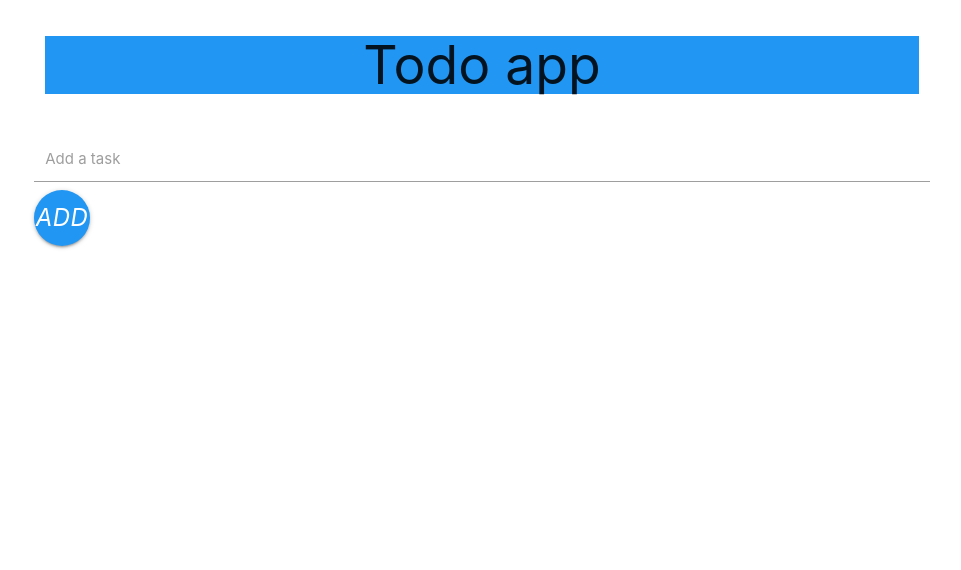
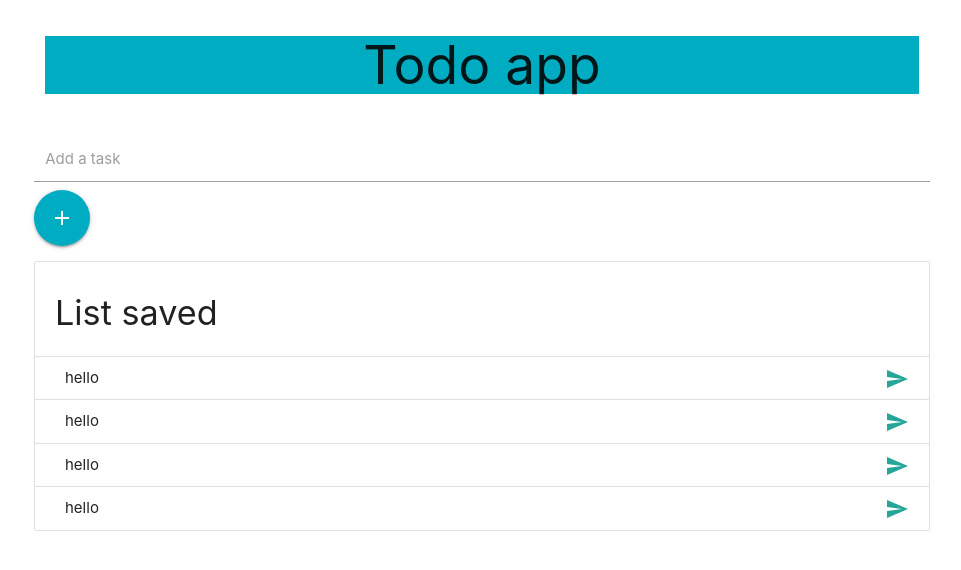
Before and after one commit to laura-ksm/todo-app, a plain HTML site: page index.html in a window 1280 px wide. Shown: the whole page, without its empty margins (158-1119 px from the left). Drawn offline with nearby package versions, Linux system fonts and the light colour scheme.

Commit message:
adding some style..

```diff
--- a/index.html
+++ b/index.html
@@ -7,6 +7,8 @@
     <link rel="stylesheet" href="https://cdnjs.cloudflare.com/ajax/libs/materialize/1.0.0/css/materialize.min.css">
     <!-- Compiled and minified JavaScript -->
     <script src="https://cdnjs.cloudflare.com/ajax/libs/materialize/1.0.0/js/materialize.min.js"></script>
+    <!-- Material Icons -->
+    <link href="https://fonts.googleapis.com/icon?family=Material+Icons" rel="stylesheet">
     <!-- Google Font -->
     <link rel="preconnect" href="https://fonts.gstatic.com">
     <link href="https://fonts.googleapis.com/css2?family=Poppins:wght@300;400;700&display=swap" rel="stylesheet">
@@ -16,14 +18,21 @@
     <div class="container">
         <div class="row">
             <div class="col s12">
-                <h2 class="center-align blue">Todo app</h2>
+                <h2 class="center-align cyan darken-1">Todo app</h2>
             </div>
         </div>
         <div class="input-field col s6">
             <input id="task" type="text" class="validate">
             <label for="task">Add a task</label>
-            <a class="btn-floating btn-large waves-effect waves-light blue"><i class="material-icons">add</i></a>
+            <a class="btn-floating btn-large waves-effect waves-light cyan darken-1"><i class="material-icons">add</i></a>
         </div>
+        <ul class="collection with-header">
+            <li class="collection-header"><h4>List saved</h4></li>
+            <li class="collection-item"><div>hello<a href="#!" class="secondary-content"><i class="material-icons">send</i></a></div></li>
+            <li class="collection-item"><div>hello<a href="#!" class="secondary-content"><i class="material-icons">send</i></a></div></li>
+            <li class="collection-item"><div>hello<a href="#!" class="secondary-content"><i class="material-icons">send</i></a></div></li>
+            <li class="collection-item"><div>hello<a href="#!" class="secondary-content"><i class="material-icons">send</i></a></div></li>
+        </ul>
     </div>
 </body>
 </html>
```
